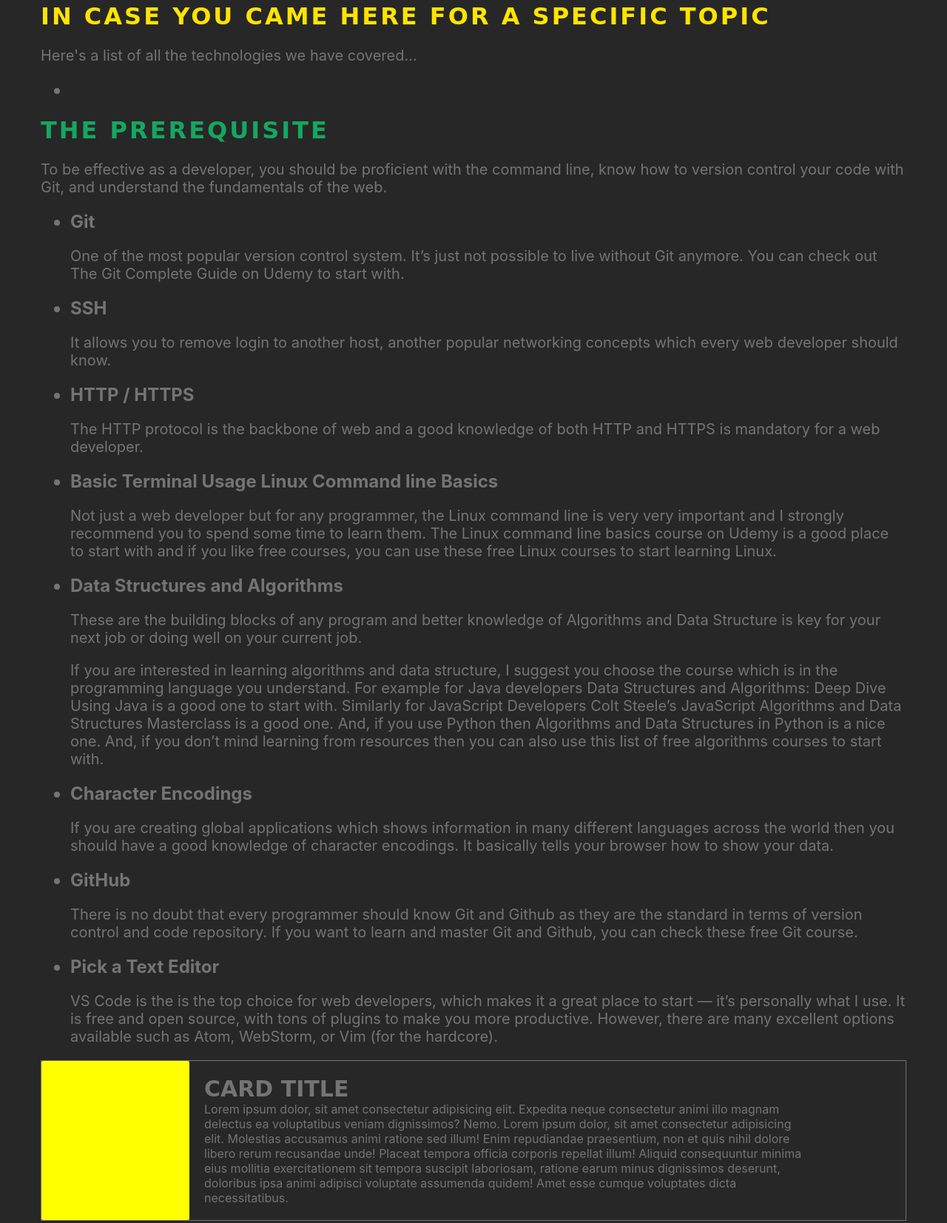
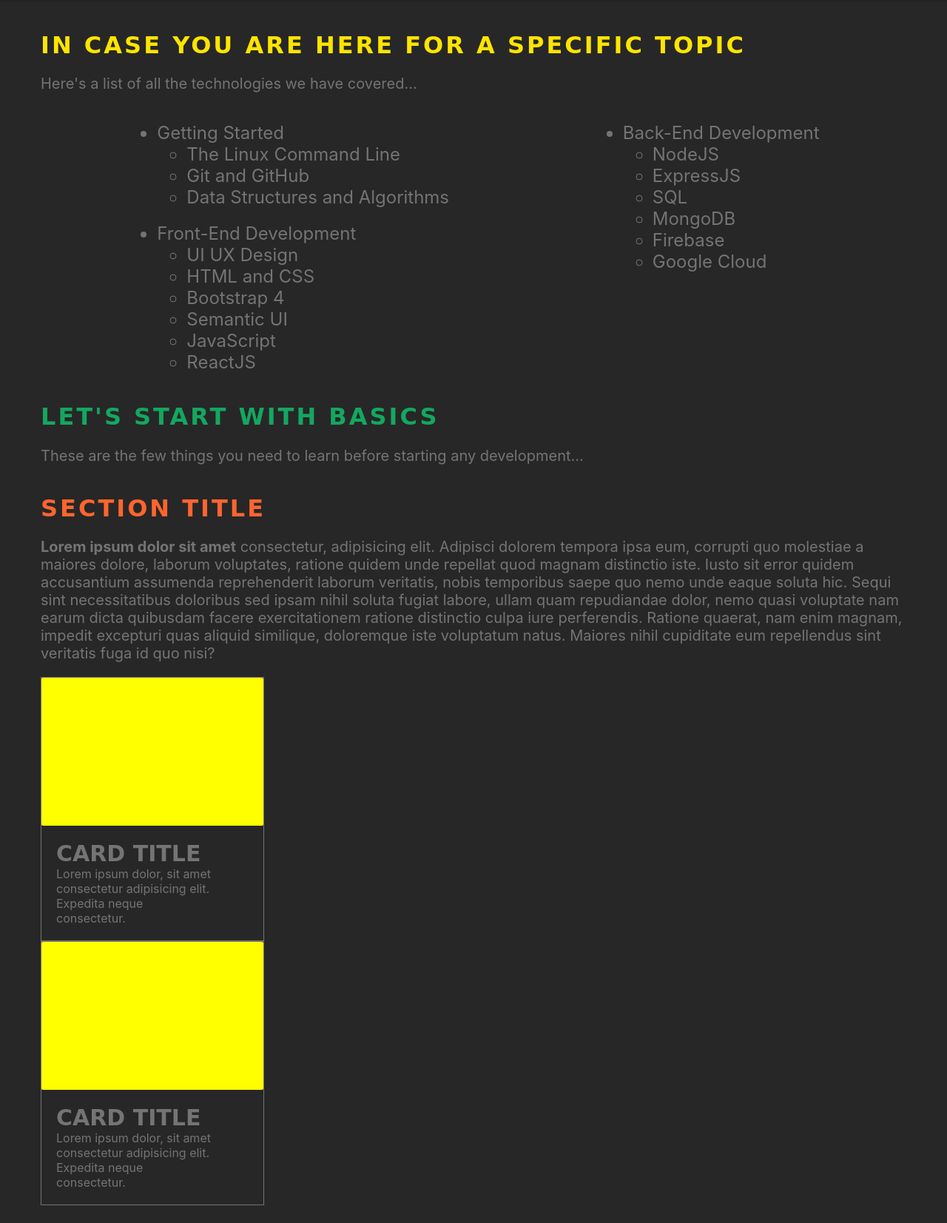
Before and after one commit to VinayakTekade/Lets-Code, a plain HTML site: page index.html in a window 1280 px wide. Shown: the part 618-2271 px from the top of the page at 74% size. Drawn offline with Linux system fonts and the light colour scheme; a web font is replaced by a local one.

Commit message:
Added table of content
Signed-off-by: VinayakTekade <39454332+VinayakTekade@users.noreply.github.com>

```diff
--- a/index.html
+++ b/index.html
@@ -15,7 +15,9 @@
     <nav>
         <div class="container">
             <div class="header-left">
-                <h3 class="logo-text">< Let's <span class="red">Code/></span></h3>
+                <h3 class="logo-text">
+                    < Let's <span class="red">Code/></span>
+                </h3>
             </div>
             <span class="fa fa-bars menu-icon"></span>
             <div class="header-right">
@@ -38,97 +40,56 @@
     </div>
     <!-- End of Header -->
 
+    <!-- Table of Content -->
     <div class="container">
         <div class="section">
-            <h1 class="section-title yellow">In case you came here for a specific topic</h1>
+            <h1 class="section-title yellow">In case you are here for a specific topic</h1>
             <p>Here's a list of all the technologies we have covered...</p>
-            <ul>
-                <li><a href=""></a></li>
+            <ul style="display: flex; justify-content: space-around;">
+                <div>
+                    <li class="mt-20"><a href="">Getting Started</a></li>
+                    <ul>
+                        <li><a href="">The Linux Command Line</a></li>
+                        <li><a href="">Git and GitHub</a></li>
+                        <li><a href="">Data Structures and Algorithms</a></li>
+                    </ul>
+                    <li class="mt-20"><a href="">Front-End Development</a></li>
+                    <ul>
+                        <li><a href="">UI UX Design</a></li>
+                        <li><a href="">HTML and CSS</a></li>
+                        <li><a href=""></a>Bootstrap 4</li>
+                        <li><a href=""></a>Semantic UI</li>
+                        <li><a href=""></a>JavaScript</li>
+                        <li><a href=""></a>ReactJS</li>
+                    </ul>
+                </div>
+                <div>
+                    <li class="mt-20"><a href="">Back-End Development</a></li>
+                    <ul>
+                        <li><a href="">NodeJS</a></li>
+                        <li><a href="">ExpressJS</a></li>
+                        <li><a href="">SQL</a></li>
+                        <li><a href="">MongoDB</a></li>
+                        <li><a href="">Firebase</a></li>
+                        <li><a href="">Google Cloud</a></li>
+                    </ul>
+                </div>
             </ul>
         </div>
     </div>
+    <!-- End of Table of Content -->
 
+
+    <!-- Getting Started -->
     <div class="container">
         <div class="section">
-            <h1 class="section-title green">The Prerequisite</h1>
+            <h1 class="section-title green">Let's start with Basics</h1>
             <p>
-                To be effective as a developer, you should be proficient with the command line, know how to version
-                control your code with Git, and understand the fundamentals of the web.
+               These are the few things you need to learn before starting any development...
             </p>
-            <ul>
-                <li><strong>Git</strong></li>
-                <p>One of the most popular version control system. It’s just not possible to live without Git anymore.
-                    You can check out The Git Complete Guide on Udemy to start with.
-                </p>
-                <li><strong>SSH</strong></li>
-                <p>It allows you to remove login to another host, another popular networking concepts which every web
-                    developer should know.
-                </p>
-                <li><strong>HTTP / HTTPS</strong></li>
-                <p>The HTTP protocol is the backbone of web and a good knowledge of both HTTP and HTTPS is mandatory for
-                    a web developer.
-                </p>
-                <li><strong>Basic Terminal Usage Linux Command line Basics</strong></li>
-                <p>Not just a web developer but for any programmer, the Linux command line is very very important and I
-                    strongly recommend you to spend some time to learn them. The Linux command line basics course on
-                    Udemy is a good place to start with and if you like free courses, you can use these free Linux
-                    courses to start learning Linux.
-                </p>
-                <li><strong>Data Structures and Algorithms</strong></li>
-                <p>These are the building blocks of any program and better knowledge of Algorithms and Data Structure is
-                    key for your next job or doing well on your current job.
-                </p>
-                <p>
-                    If you are interested in learning algorithms and data structure, I suggest you choose the course
-                    which is in the programming language you understand.
-
-                    For example for Java developers Data Structures and Algorithms: Deep Dive Using Java is a good one
-                    to start with.
-
-                    Similarly for JavaScript Developers Colt Steele’s JavaScript Algorithms and Data Structures
-                    Masterclass is a good one.
-
-                    And, if you use Python then Algorithms and Data Structures in Python is a nice one.
-
-                    And, if you don’t mind learning from resources then you can also use this list of free algorithms
-                    courses to start with.
-                </p>
-                <li><strong>Character Encodings</strong></li>
-                <p>If you are creating global applications which shows information in many different languages across
-                    the world then you should have a good knowledge of character encodings. It basically tells your
-                    browser how to show your data.
-                </p>
-                <li><strong>GitHub</strong></li>
-                <p>There is no doubt that every programmer should know Git and Github as they are the standard in terms
-                    of version control and code repository. If you want to learn and master Git and Github, you can
-                    check these free Git course.
-                </p>
-                <li><strong>Pick a Text Editor</strong></li>
-                <p>VS Code is the is the top choice for web developers, which makes it a great place to start — it’s
-                    personally what I use. It is free and open source, with tons of plugins to make you more productive.
-                    However, there are many excellent options available such as Atom, WebStorm, or Vim (for the
-                    hardcore).
-                </p>
-            </ul>
         </div>
     </div>
-
-    <div class="container">
-        <div class="card">
-            <div class="card-head"></div>
-            <div class="card-body">
-                <div class="card-title">Card Title</div>
-                <div class="card-text">Lorem ipsum dolor, sit amet consectetur adipisicing elit. Expedita neque
-                    consectetur
-                    animi illo magnam delectus ea voluptatibus veniam dignissimos? Nemo. Lorem ipsum dolor, sit amet
-                    consectetur adipisicing elit. Molestias accusamus animi ratione sed illum! Enim repudiandae
-                    praesentium, non et quis nihil dolore libero rerum recusandae unde! Placeat tempora officia corporis
-                    repellat illum! Aliquid consequuntur minima eius mollitia exercitationem sit tempora suscipit
-                    laboriosam, ratione earum minus dignissimos deserunt, doloribus ipsa animi adipisci voluptate
-                    assumenda quidem! Amet esse cumque voluptates dicta necessitatibus.</div>
-            </div>
-        </div>
-    </div>
+    <!-- End of Getting Started -->
 
     <div class="container">
         <div class="section">
@@ -145,6 +106,25 @@
         </div>
     </div>
 
+    <div class="container">
+        <div class="card">
+            <div class="card-head"></div>
+            <div class="card-body">
+                <div class="card-title">Card Title</div>
+                <div class="card-text">Lorem ipsum dolor, sit amet consectetur adipisicing elit. Expedita neque
+                    consectetur.</div>
+            </div>
+        </div>
+        <div class="card">
+            <div class="card-head"></div>
+            <div class="card-body">
+                <div class="card-title">Card Title</div>
+                <div class="card-text">Lorem ipsum dolor, sit amet consectetur adipisicing elit. Expedita neque
+                    consectetur.</div>
+            </div>
+        </div>
+    </div>
+
     <script type="text/javascript" src="app.js"></script>
 </body>
 
--- a/style.css
+++ b/style.css
@@ -59,7 +59,7 @@
   .container {
     max-width: 1170px;
     padding: 0 15px;
-    margin: 0 auto;
+    margin: 20px auto;
   }
 
   .behindNav {
@@ -77,19 +77,18 @@
     font-family: 'Londrina Outline', cursive;
     text-transform: uppercase;
     letter-spacing: 3px;
+    margin-top: 40px;
   }
 
 .card {
   border: #747474 solid 1px;
-  display: flex;
+  width: 300px;
 }
 
 .card-head{
-  width: 200px;
+  width: 100%;
+  height: 200px;
   background-color: yellow;
-  display: flex;
-  align-items: center;
-  justify-content: center;
   border-radius: 2px;
   }
 
@@ -131,3 +130,17 @@
   background-size: contain;
   margin: 0 0 0 20px;
 }
+
+.mt-20{
+  margin-top: 20px;
+}
+
+a {
+  text-decoration: none;
+  color: #747474;
+}
+
+a:hover{
+  text-decoration: underline;
+  color: #949494;
+}
```
